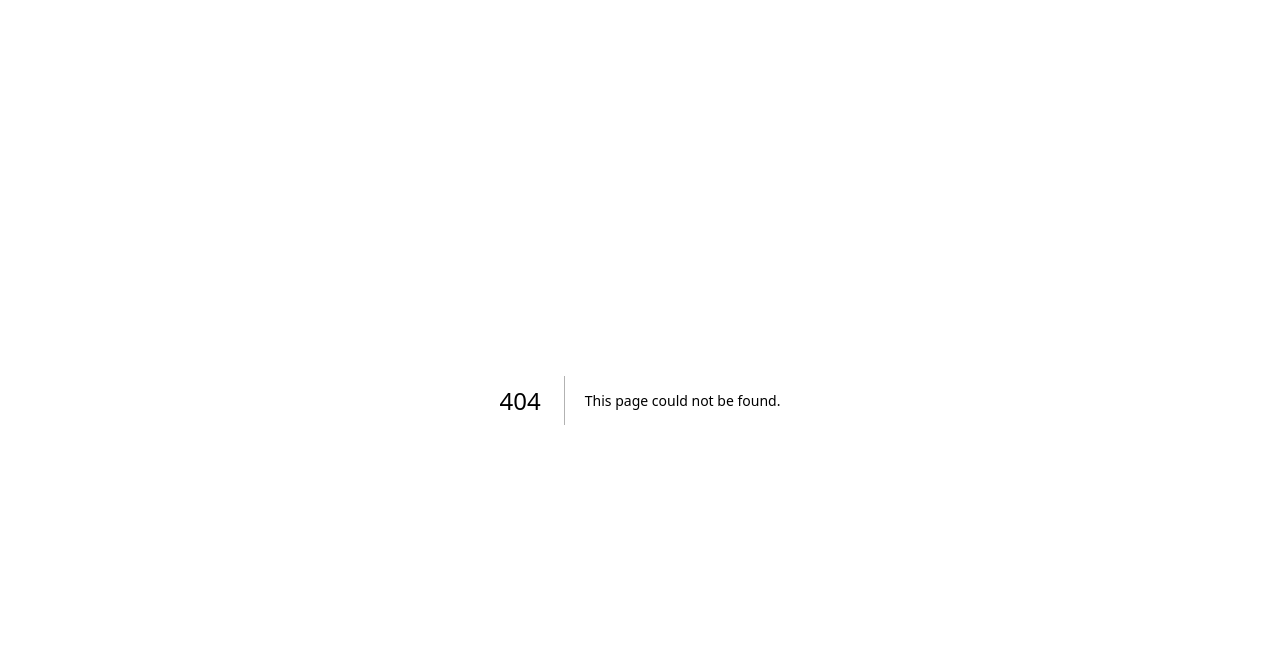
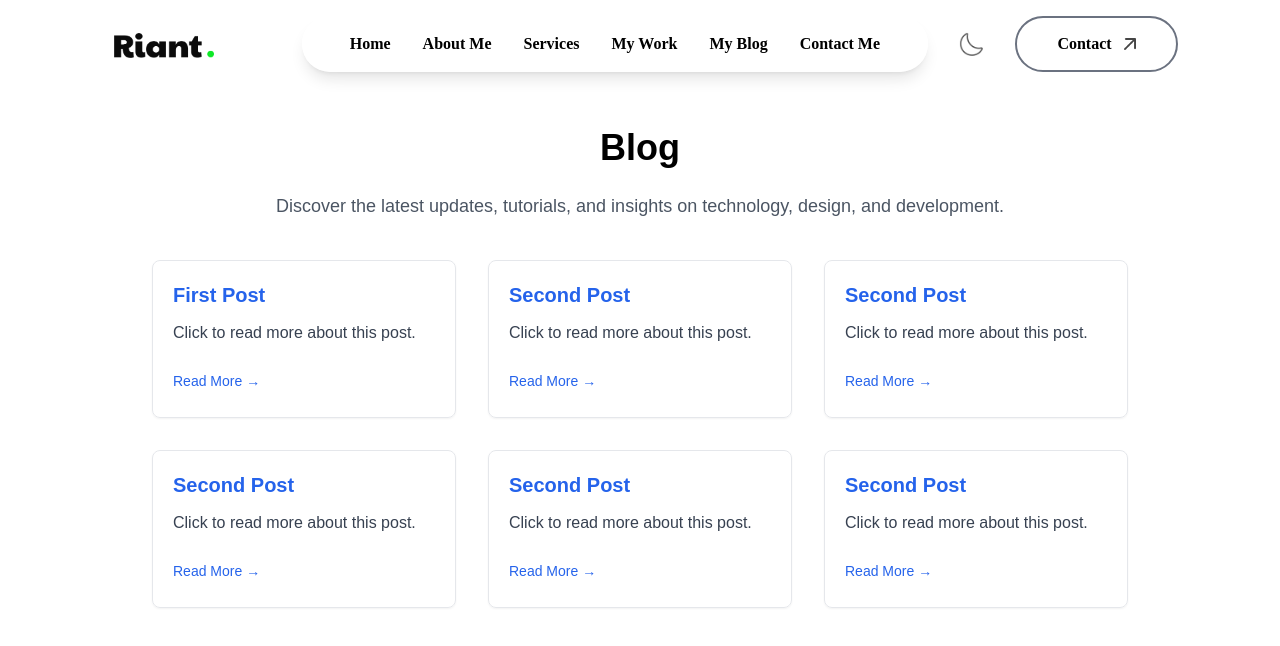
Before and after one commit to brianriant/brianriant_portfolio, a Next.js app: page /blog in a window 1280 px wide. Before the commit this address had no page. Shown: the top 646 px of the page. Built offline with nearby package versions, Linux system fonts and the light colour scheme; a web font is replaced by a local one.

Commit message:
feat: add darkModeProvider, blog section & blog page

```diff
--- /dev/null
+++ b/app/blog/[slug]/page.js
@@ -0,0 +1,36 @@
+
+
+const fetchPostBySlug = async (slug) => {
+  // Replace with your API call or database query
+  const posts = [
+    {
+      id: 1,
+      title: "First Post",
+      content: "This is the first post.",
+      slug: "first-post",
+    },
+    {
+      id: 2,
+      title: "Second Post",
+      content: "This is the second post.",
+      slug: "second-post",
+    },
+  ];
+  return posts.find((post) => post.slug === slug) || null;
+};
+
+export default async function BlogPostPage({
+  params}) {
+  const post = await fetchPostBySlug(params.slug);
+
+  if (!post) {
+    return <div>Post not found</div>;
+  }
+
+  return (
+    <main className="p-6">
+      <h1 className="text-3xl font-bold mb-4">{post.title}</h1>
+      <p>{post.content}</p>
+    </main>
+  );
+}
--- /dev/null
+++ b/app/blog/page.js
@@ -0,0 +1,88 @@
+"use client"
+import React,{useState, useEffect} from 'react'
+import Navbar from '../components/navbar'
+import Link from 'next/link'
+import { motion } from 'framer-motion'
+import { useDarkMode } from '../context/darkModeProvider'
+
+const fetchPosts = async () => {
+  // Replace with your API call or data fetching logic
+  return [
+    { id: 1, title: "First Post", slug: "first-post" },
+    { id: 2, title: "Second Post", slug: "second-post" },
+    { id: 3, title: "Second Post", slug: "second-post" },
+    { id: 4, title: "Second Post", slug: "second-post" },
+    { id: 5, title: "Second Post", slug: "second-post" },
+    { id: 6, title: "Second Post", slug: "second-post" },
+  ];
+};
+
+const Page = () => {
+  const {isDarkMode, setIsDarkMode} = useDarkMode();
+  const [posts, setPosts] = useState([]);
+
+  useEffect(() => {
+    const fetchData = async () => {
+      const data = await fetchPosts();
+      setPosts(data);
+    };
+    fetchData();
+  }, []);
+
+  return (
+    <div className='min-h-screen'>
+      {/* Navbar */}
+      <Navbar isDarkMode={isDarkMode} setIsDarkMode={setIsDarkMode} />
+
+      {/* Main Content */}
+      <main className="p-6 max-w-5xl mx-auto pt-32">
+        {/* Header Section */}
+        <motion.h1
+          initial={{ opacity: 0, y: -20 }}
+          animate={{ opacity: 1, y: 0 }}
+          transition={{ duration: 0.5 }}
+          className="text-4xl font-bold mb-6 text-center">
+          Blog
+        </motion.h1>
+        <motion.p
+          initial={{ opacity: 0, y: 20 }}
+          animate={{ opacity: 1, y: 0 }}
+          transition={{ duration: 0.5, delay: 0.2 }}
+          className="text-lg text-center mb-10 max-w-3xl mx-auto text-gray-600 dark:text-gray-400">
+          Discover the latest updates, tutorials, and insights on technology,
+          design, and development.
+        </motion.p>
+
+        {/* Blog List */}
+        <ul className="grid gap-8 md:grid-cols-2 lg:grid-cols-3">
+          {posts.map((post) => (
+            <motion.li
+              key={post.id}
+              initial={{ opacity: 0 }}
+              whileInView={{ opacity: 1 }}
+              viewport={{ once: true }}
+              transition={{ duration: 0.5, delay: 0.1 }}
+              className="group p-5 border rounded-lg shadow-sm transition-transform duration-300 hover:shadow-md hover:scale-105 dark:bg-gray-800 dark:border-gray-700">
+              <Link href={`/blog/${post.slug}`}className='block'>
+                  {/* Post Title */}
+                  <h2 className="text-xl font-semibold mb-2 group-hover:underline text-blue-600 dark:text-blue-400">
+                    {post.title}
+                  </h2>
+                  {/* Excerpt */}
+                  <p className="text-gray-700 dark:text-gray-400 mb-4">
+                    {post.excerpt || "Click to read more about this post."}
+                  </p>
+                  {/* Read More */}
+                  <span className="text-sm font-medium text-blue-600 hover:text-blue-700 dark:text-blue-400 dark:hover:text-blue-300">
+                    Read More →
+                  </span>
+              </Link>
+            </motion.li>
+          ))}
+        </ul>
+      </main>
+    </div>
+  );
+}
+
+export default Page
--- /dev/null
+++ b/app/components/blog.jsx
@@ -0,0 +1,95 @@
+import React from "react";
+import { motion } from "framer-motion";
+import Image from "next/image";
+import { blogData, assets } from "@/assets/assets"; // Ensure you have blogData and assets defined.
+
+const Blog = ({ isDarkMode }) => {
+  return (
+    <motion.section
+      initial={{ opacity: 0 }}
+      whileInView={{ opacity: 1 }}
+      transition={{ duration: 1 }}
+      id="blog"
+      className="w-full px-[12%] py-10 scroll-mt-20 font-bold">
+      {/* Section Header */}
+      <motion.h4
+        initial={{ opacity: 0, y: -20 }}
+        whileInView={{ opacity: 1, y: 0 }}
+        transition={{ duration: 0.5, delay: 0.3 }}
+        className="text-center mb-2 text-lg font-Ovo text-gray-700 dark:text-white/80">
+        Insights & Updates
+      </motion.h4>
+      <motion.h2
+        initial={{ opacity: 0, y: -20 }}
+        whileInView={{ opacity: 1, y: 0 }}
+        transition={{ duration: 0.5, delay: 0.5 }}
+        className="text-center text-5xl font-Ovo text-gray-900 dark:text-white/90">
+        Latest Blog Posts
+      </motion.h2>
+      <motion.p
+        initial={{ opacity: 0 }}
+        whileInView={{ opacity: 1 }}
+        transition={{ duration: 0.5, delay: 0.7 }}
+        className="mb-12 text-center max-w-2xl mx-auto mt-5 font-Ovo text-gray-600 leading-relaxed dark:text-white/80">
+        Dive into my blog to explore articles, tutorials, and updates on
+        technology, design, and development.
+      </motion.p>
+
+      {/* Blog Grid */}
+      <motion.div
+        initial={{ opacity: 0 }}
+        whileInView={{ opacity: 1 }}
+        transition={{ duration: 0.6, delay: 0.9 }}
+        className="grid grid-cols-1 sm:grid-cols-2 lg:grid-cols-3 gap-5 dark:text-black">
+        {blogData.map((blog, index) => (
+          <motion.div
+            whileHover={{ scale: 1.05 }}
+            transition={{ duration: 0.3 }}
+            key={index}
+            className="bg-no-repeat bg-cover bg-center relative border shadow-md shadow-green-400 border-gray-400 rounded-lg overflow-hidden cursor-pointer group h-96"
+            style={{ backgroundImage: `url(${blog.image})` }}>
+            {/* Overlay */}
+            <div className="absolute inset-0 bg-black/40 group-hover:bg-black/60 transition duration-300"></div>
+
+            {/* Content */}
+            <div className="absolute bottom-5 left-5 right-5 bg-white dark:bg-gray-800 rounded-lg p-4 group-hover:translate-y-[-10px] transition duration-300">
+              <h3 className="font-semibold text-lg text-gray-800 dark:text-white">
+                {blog.title}
+              </h3>
+              <p className="text-sm text-gray-600 dark:text-gray-400 mt-2">
+                {blog.excerpt}
+              </p>
+              <div className="mt-4 flex justify-between items-center">
+                <span className="text-sm text-gray-500 dark:text-gray-400">
+                  {blog.date}
+                </span>
+                <Image
+                  src={assets.right_arrow}
+                  alt="Read more"
+                  className="w-5"
+                />
+              </div>
+            </div>
+          </motion.div>
+        ))}
+      </motion.div>
+
+      {/* Show More Button */}
+      <motion.a
+        initial={{ opacity: 0 }}
+        whileInView={{ opacity: 1 }}
+        transition={{ duration: 0.5, delay: 1.1 }}
+        href="blog"
+        className="w-max flex items-center justify-center gap-2 text-gray-700 border-[0.5px] border-gray-700 rounded-full py-3 px-10 mx-auto my-20 hover:bg-lightHover duration-500 dark:text-white dark:border-white dark:hover:bg-darkHover">
+        Show More
+        <Image
+          src={isDarkMode ? assets.right_arrow_white : assets.right_arrow_bold}
+          alt="Show more"
+          className="w-4"
+        />
+      </motion.a>
+    </motion.section>
+  );
+};
+
+export default Blog;
--- /dev/null
+++ b/app/context/darkModeProvider.js
@@ -0,0 +1,38 @@
+"use client"
+import { createContext, useContext, useEffect, useState } from "react";
+
+const DarkModeContext = createContext();
+
+export const DarkModeProvider = ({ children }) => {
+  const [isDarkMode, setIsDarkMode] = useState(false);
+
+  useEffect(() => {
+    if (
+      localStorage.theme === "dark" ||
+      (!("theme" in localStorage) &&
+        window.matchMedia("(prefers-color-scheme: dark)").matches)
+    ) {
+      setIsDarkMode(true);
+    } else {
+      setIsDarkMode(false);
+    }
+  }, []);
+
+  useEffect(() => {
+    if (isDarkMode) {
+      document.body.classList.add("dark");
+      localStorage.theme = "dark";
+    } else {
+      document.body.classList.remove("dark");
+      localStorage.theme = "";
+    }
+  }, [isDarkMode]);
+
+  return (
+    <DarkModeContext.Provider value={{ isDarkMode, setIsDarkMode }}>
+      {children}
+    </DarkModeContext.Provider>
+  );
+};
+
+export const useDarkMode = () => useContext(DarkModeContext);
--- a/app/layout.js
+++ b/app/layout.js
@@ -1,5 +1,5 @@
 import { Outfit, Ovo } from "next/font/google";
-import { Viewport } from "next";
+import { DarkModeProvider } from "./context/darkModeProvider";
 import "./globals.css";
 
 const outfit = Outfit({
@@ -54,7 +54,7 @@ export default function RootLayout({ children }) {
     <html lang="en" className="scroll-smooth">
       <body
         className={`${outfit.className} ${ovo.className} antialiased leading-8 overflow-x-hidden dark:bg-darkTheme dark:text-white`}>
-        {children}
+        <DarkModeProvider>{children}</DarkModeProvider>
       </body>
     </html>
   );
--- a/app/page.js
+++ b/app/page.js
@@ -1,5 +1,5 @@
 "use client"
-import React, { useEffect, useState } from "react";
+import React from "react";
 import Header from "./components/header";
 import Navbar from "./components/navbar";
 import About from "./components/about";
@@ -7,29 +7,12 @@ import Services from "./components/services";
 import Work from "./components/work";
 import Contact from "./components/contact";
 import Footer from "./components/footer";
+import Blog from "./components/blog";
+import { useDarkMode } from "./context/darkModeProvider";
 
 export default function Home() {
 
-  const [isDarkMode, setIsDarkMode] = useState(false);
-
-  useEffect(()=>{
-    if(localStorage.theme === 'dark' || (!('theme' in localStorage) && window.matchMedia('(prefers-color-scheme: dark)').matches)){
-      setIsDarkMode(true);
-    }else{
-      setIsDarkMode(false);
-    }
-  },[]);
-
-  useEffect(()=>{
-    if(isDarkMode){
-      document.body.classList.add('dark');
-      localStorage.theme = 'dark';
-    }else{
-      document.body.classList.remove('dark');
-      localStorage.theme = "";
-    }
-  },[isDarkMode]);
-
+  const {isDarkMode, setIsDarkMode} = useDarkMode();
   return (
     <>
       <Navbar isDarkMode={isDarkMode} setIsDarkMode={setIsDarkMode} />
@@ -37,6 +20,7 @@ export default function Home() {
       <About isDarkMode={isDarkMode} />
       <Services isDarkMode={isDarkMode} />
       <Work isDarkMode={isDarkMode} />
+      <Blog isDarkMode={isDarkMode}/>
       <Contact isDarkMode={isDarkMode} />
       <Footer isDarkMode={isDarkMode} />
     </>
--- a/assets/assets.js
+++ b/assets/assets.js
@@ -85,6 +85,7 @@ export const navLinks = [
   { name: "About Me", url: "/#about" },
   { name: "Services", url: "/#services" },
   { name: "My Work", url: "/#projects" },
+  { name: "My Blog", url: "/#blog" },
   { name: "Contact Me", url: "/#contact" },
 ];
 
@@ -135,3 +136,25 @@ export const infoList = [
 export const toolsData = [
     assets.vscode, assets.firebase, assets.mongodb, assets.figma, assets.git
 ];
+
+
+export const blogData = [
+  {
+    title: "How to Build a Portfolio Website",
+    image: "/work-4.png",
+    excerpt: "Learn the steps to create a stunning portfolio website.",
+    date: "Jan 1, 2025",
+  },
+  {
+    title: "Understanding React Hooks",
+    image: "/work-4.png",
+    excerpt: "A beginner's guide to React hooks with practical examples.",
+    date: "Feb 15, 2025",
+  },
+  {
+    title: "Tips for Writing Clean Code",
+    image: "/work-4.png",
+    excerpt: "Improve your coding skills with these clean code practices.",
+    date: "Mar 10, 2025",
+  },
+];
```
